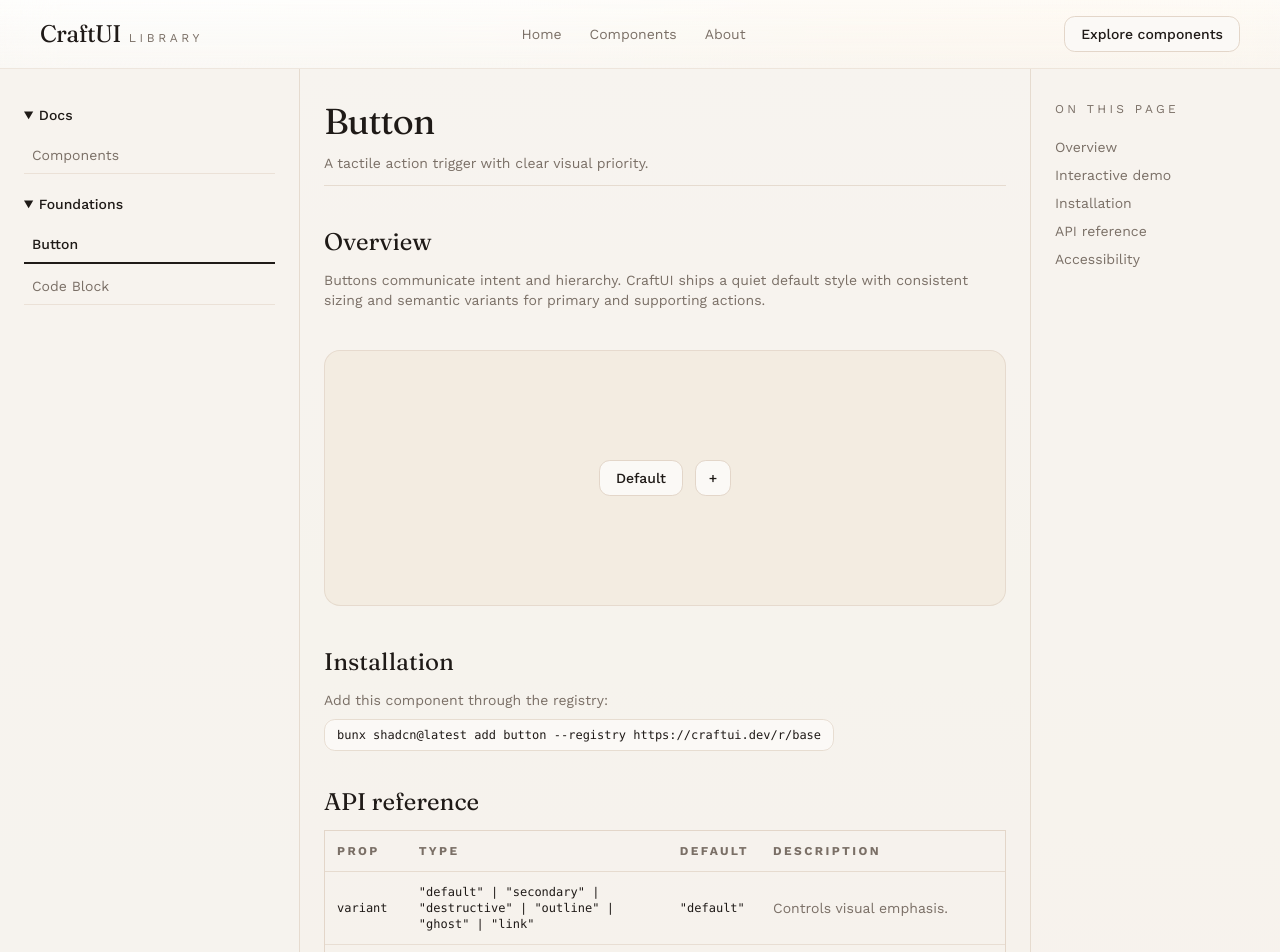
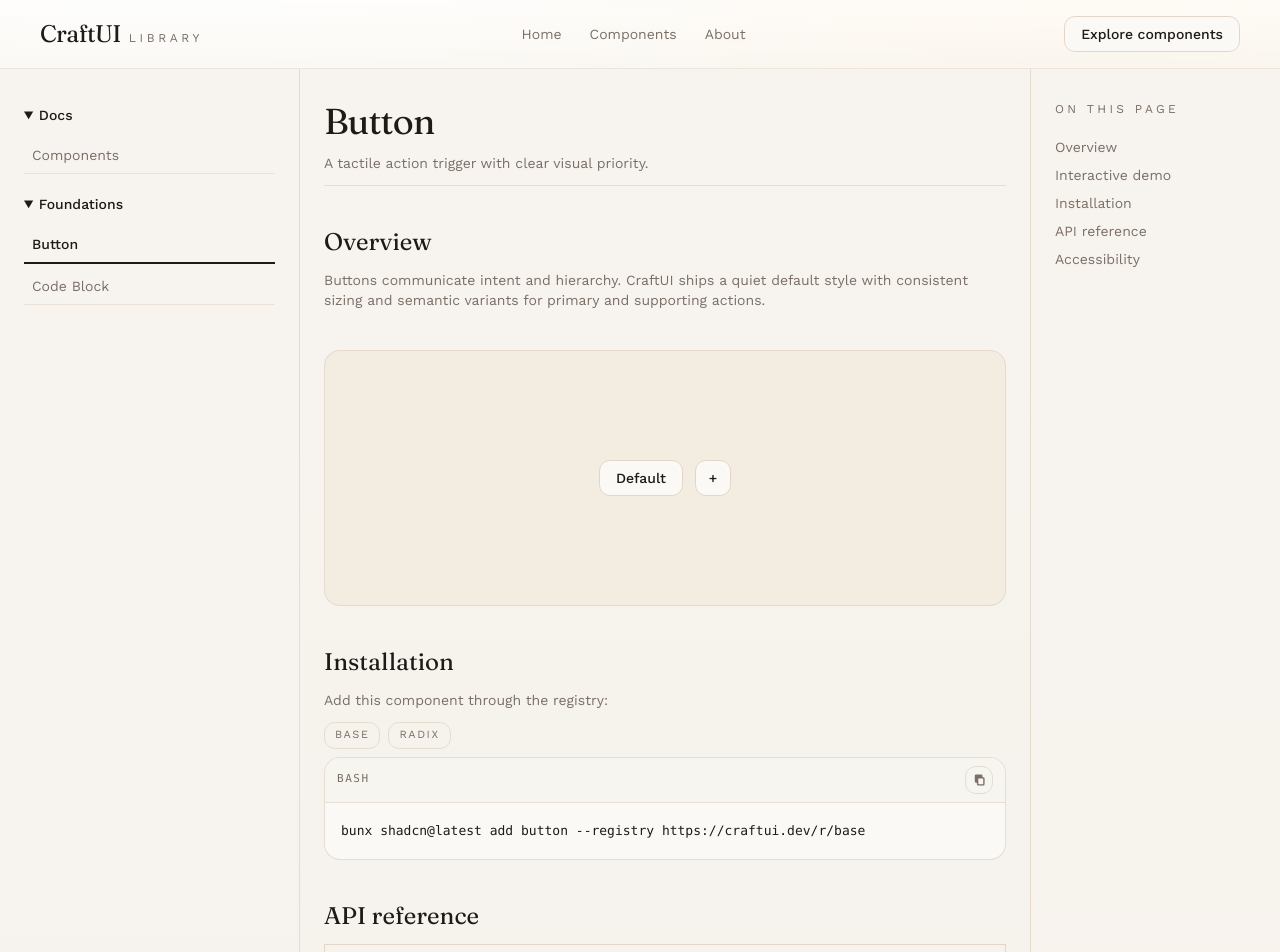
Before and after one commit to Craftui/ui, a Next.js app: page /components/button in a window 1280 px wide. Shown: the top 952 px of the page. Built offline with nearby package versions, Linux system fonts and the light colour scheme.

Commit message:
feat(docs): add tabbed installation commands and icon copy mode

```diff
--- a/src/app/components/_components/component-doc-content.tsx
+++ b/src/app/components/_components/component-doc-content.tsx
@@ -1,6 +1,7 @@
 import Link from "next/link"
 import { Button } from "@/components/ui/button"
 import { CodeBlock } from "@/components/ui/code-block"
+import { InstallationCommandBlock } from "@/app/components/_components/installation-command-block"
 import { cn } from "@/lib/utils"
 import { type ComponentDoc } from "@/app/components/_lib/docs"
 
@@ -116,9 +117,7 @@
         <p className="text-sm text-muted-foreground">
           Add this component through the registry:
         </p>
-        <code className="rounded-md border border-border/80 bg-[color:var(--card)] px-3 py-2 font-mono text-xs">
-          {component.installation}
-        </code>
+        <InstallationCommandBlock installation={component.installation} />
       </section>
 
       <section id="api" className="space-y-3 scroll-mt-20">
--- a/src/app/components/_components/components-docs-layout.tsx
+++ b/src/app/components/_components/components-docs-layout.tsx
@@ -11,7 +11,9 @@
           <ComponentsSidebarNav />
         </aside>
 
-        <section className="bg-[color:var(--background)]/70 px-6 py-8">{children}</section>
+        <section className="bg-[color:var(--background)]/70 px-6 py-8">
+          <div className="mx-auto w-full max-w-[52rem]">{children}</div>
+        </section>
 
         <aside className="hidden border-l border-border/80 bg-[color:var(--background)]/85 px-6 py-8 xl:block">
           <ComponentsPageAside />
--- /dev/null
+++ b/src/app/components/_components/installation-command-block.tsx
@@ -0,0 +1,72 @@
+"use client"
+
+import * as React from "react"
+import { CodeBlock } from "@/components/ui/code-block"
+import { type InstallationSpec } from "@/app/components/_lib/docs"
+
+type InstallationCommandBlockProps = {
+  installation: InstallationSpec
+}
+
+function InstallationTabsBlock({
+  installation,
+}: {
+  installation: Exclude<InstallationSpec, string>
+}) {
+  const tabs = [
+    installation.base ? { key: "base", label: "Base", code: installation.base } : null,
+    installation.radix
+      ? { key: "radix", label: "Radix", code: installation.radix }
+      : null,
+  ].filter((tab): tab is { key: "base" | "radix"; label: string; code: string } => tab !== null)
+
+  const [activeTab, setActiveTab] = React.useState<"base" | "radix">(tabs[0]?.key ?? "base")
+  const active = tabs.find((tab) => tab.key === activeTab) ?? tabs[0]
+
+  return (
+    <div className="space-y-2">
+      <div className="flex items-center gap-2">
+        {tabs.map((tab) => (
+          <button
+            key={tab.key}
+            type="button"
+            onClick={() => setActiveTab(tab.key)}
+            className="rounded-md border border-border/80 px-2.5 py-1 text-[11px] uppercase tracking-[0.14em] text-muted-foreground transition-colors hover:text-foreground"
+            aria-pressed={activeTab === tab.key}
+          >
+            {tab.label}
+          </button>
+        ))}
+      </div>
+      {active ? (
+        <CodeBlock
+          language="bash"
+          code={active.code}
+          showLineNumbers={false}
+          wrap
+          collapsible={false}
+          copyButtonMode="icon"
+        />
+      ) : null}
+    </div>
+  )
+}
+
+export function InstallationCommandBlock({
+  installation,
+}: InstallationCommandBlockProps) {
+  if (typeof installation === "string") {
+    return (
+      <CodeBlock
+        language="bash"
+        code={installation}
+        showLineNumbers={false}
+        wrap
+        collapsible={false}
+        copyButtonMode="icon"
+      />
+    )
+  }
+
+  return <InstallationTabsBlock installation={installation} />
+}
--- a/src/app/components/_lib/docs.ts
+++ b/src/app/components/_lib/docs.ts
@@ -4,6 +4,13 @@
   defaultValue: string
   description: string
 }
+
+export type InstallationSpec =
+  | string
+  | {
+      base?: string
+      radix?: string
+    }
 
 export type ComponentDoc = {
   slug: string
@@ -13,7 +20,7 @@
   category: "Foundations" | "Overlays"
   summary: string
   description: string
-  installation: string
+  installation: InstallationSpec
   api: ApiProp[]
   a11y: string[]
 }
@@ -28,8 +35,10 @@
     summary: "A tactile action trigger with clear visual priority.",
     description:
       "Buttons communicate intent and hierarchy. CraftUI ships a quiet default style with consistent sizing and semantic variants for primary and supporting actions.",
-    installation:
-      "bunx shadcn@latest add button --registry https://craftui.dev/r/base",
+    installation: {
+      base: "bunx shadcn@latest add button --registry https://craftui.dev/r/base",
+      radix: "bunx shadcn@latest add button --registry https://craftui.dev/r/radix",
+    },
     api: [
       {
         name: "variant",
--- a/src/components/ui/code-block.tsx
+++ b/src/components/ui/code-block.tsx
@@ -12,6 +12,7 @@
   showLineNumbers?: boolean
   collapsible?: boolean
   maxCollapsedLines?: number
+  copyButtonMode?: "text" | "icon"
   className?: string
 }
 
@@ -21,6 +22,7 @@
   filename?: string
   wrap: boolean
   showLineNumbers: boolean
+  copyButtonMode: "text" | "icon"
   expanded: boolean
   setExpanded: React.Dispatch<React.SetStateAction<boolean>>
   shouldCollapse: boolean
@@ -50,6 +52,7 @@
   showLineNumbers = true,
   collapsible = true,
   maxCollapsedLines = 6,
+  copyButtonMode = "text",
   className,
   children,
 }: CodeBlockRootProps) {
@@ -62,6 +65,7 @@
       filename,
       wrap,
       showLineNumbers,
+      copyButtonMode,
       expanded: block.expanded,
       setExpanded: block.setExpanded,
       shouldCollapse: block.shouldCollapse,
@@ -78,6 +82,7 @@
       filename,
       language,
       showLineNumbers,
+      copyButtonMode,
       wrap,
     ]
   )
@@ -131,7 +136,7 @@
 }
 
 function CodeBlockCopyButton({ className }: CodeBlockCopyButtonProps) {
-  const { code } = useCodeBlockContext()
+  const { code, copyButtonMode } = useCodeBlockContext()
   const [copied, setCopied] = React.useState(false)
   const timeoutRef = React.useRef<number | null>(null)
 
@@ -160,12 +165,43 @@
     <button
       type="button"
       onClick={handleCopy}
+      aria-label={copied ? "Copied" : "Copy code"}
       className={cn(
-        "rounded-md border border-border/80 px-2 py-1 text-[11px] uppercase tracking-[0.12em] text-muted-foreground transition-colors hover:text-foreground",
+        copyButtonMode === "icon"
+          ? "inline-flex h-7 w-7 items-center justify-center rounded-md border border-border/80 text-muted-foreground transition-colors hover:text-foreground"
+          : "rounded-md border border-border/80 px-2 py-1 text-[11px] uppercase tracking-[0.12em] text-muted-foreground transition-colors hover:text-foreground",
         className
       )}
     >
-      {copied ? "Copied" : "Copy"}
+      {copyButtonMode === "icon" ? (
+        copied ? (
+          <svg
+            aria-hidden="true"
+            viewBox="0 0 20 20"
+            className="h-3.5 w-3.5"
+            fill="currentColor"
+          >
+            <path
+              fillRule="evenodd"
+              d="M16.704 5.29a1 1 0 010 1.42l-7.25 7.25a1 1 0 01-1.415 0l-3-3a1 1 0 011.414-1.415l2.293 2.293 6.543-6.543a1 1 0 011.415 0z"
+              clipRule="evenodd"
+            />
+          </svg>
+        ) : (
+          <svg
+            aria-hidden="true"
+            viewBox="0 0 20 20"
+            className="h-3.5 w-3.5"
+            fill="currentColor"
+          >
+            <path d="M6 2a2 2 0 00-2 2v8a2 2 0 002 2h1v2a2 2 0 002 2h7a2 2 0 002-2V8a2 2 0 00-2-2h-1V4a2 2 0 00-2-2H6zm7 4V4H6v8h1V8a2 2 0 012-2h4zm-4 2h7v8H9V8z" />
+          </svg>
+        )
+      ) : copied ? (
+        "Copied"
+      ) : (
+        "Copy"
+      )}
     </button>
   )
 }
```
